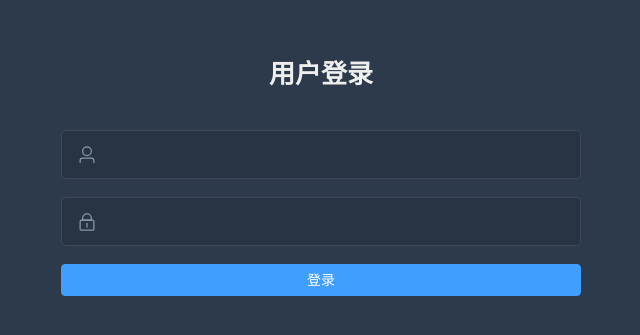
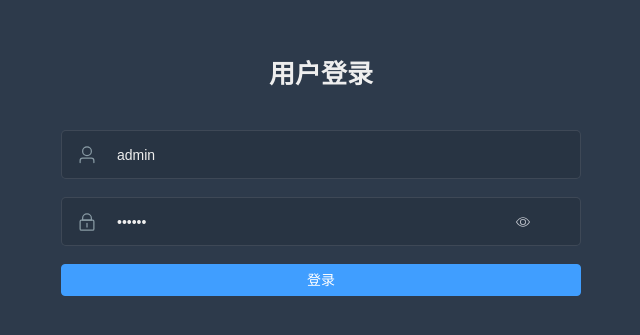
Before and after one commit to Kenn-W/readbook, a Vue app: page /#/login in a window 1280 px wide. Shown: the part 107-442 px from the top of the page, without its empty margins (319-959 px from the left). Built offline with nearby package versions, Linux system fonts and the light colour scheme.

Commit message:
fix(custom): 不知道

```diff
--- a/src/api/request.js
+++ b/src/api/request.js
@@ -4,4 +4,7 @@ const service = axios.create({
   timeout: 5000
 })
 
+service.interceptors.response.use(response => {
+  console.log(response)
+})
 export default service
--- a/src/router/index.js
+++ b/src/router/index.js
@@ -3,7 +3,7 @@ import { createRouter, createWebHashHistory } from 'vue-router'
 const routes = [
   {
     path: '/login',
-    name: 'Login',
+    name: 'login',
     // route level code-splitting
     // this generates a separate chunk (about.[hash].js) for this route
     // which is lazy-loaded when the route is visited.
--- a/src/views/login/index.vue
+++ b/src/views/login/index.vue
@@ -14,7 +14,7 @@
         <el-icon :size="20" class="svg-container">
           <Lock />
         </el-icon>
-        <el-input v-model="form.password" type="Password"></el-input>
+        <el-input v-model="form.password"  type="Password" :show-password= true ></el-input>
       </el-form-item>
       <el-button type="primary" class="login-button" @click="handleLogin"
         >登录</el-button
@@ -28,8 +28,8 @@ import { ref } from 'vue'
 import { User, Lock } from '@element-plus/icons-vue'
 // import { login } from '@/api/login'
 const form = ref({
-  username: '',
-  password: ''
+  username: 'admin',
+  password: '123456'
 })
 const rules = ref({
   username: [{ required: true, message: '请输入用户名', trigger: 'blur' }],
@@ -37,14 +37,16 @@ const rules = ref({
 })
 const formRef = ref(null)
 const handleLogin = () => {
-  formRef.value.validate((valid) => {
+  formRef.value.validate(async(valid) => {
     if (
       valid &&
       form.value.username === 'admin' &&
       form.value.password === '123456'
     ) {
-      alert('登录成功')
+      // alert('登录成功')
       // alert('submit!')
+      const res = form.value
+      console.log(res)
       // await login(form.value)
     } else {
       alert('登陆失败！')
--- a/vue.config.js
+++ b/vue.config.js
@@ -18,7 +18,7 @@ module.exports = {
   },
   devServer: {
     https: false,
-    hotOnly: false,
+    hot: true,
     proxy: {
       '/api': {
         target: 'https://lianghj.top:8888/api/private/v1/',
```
